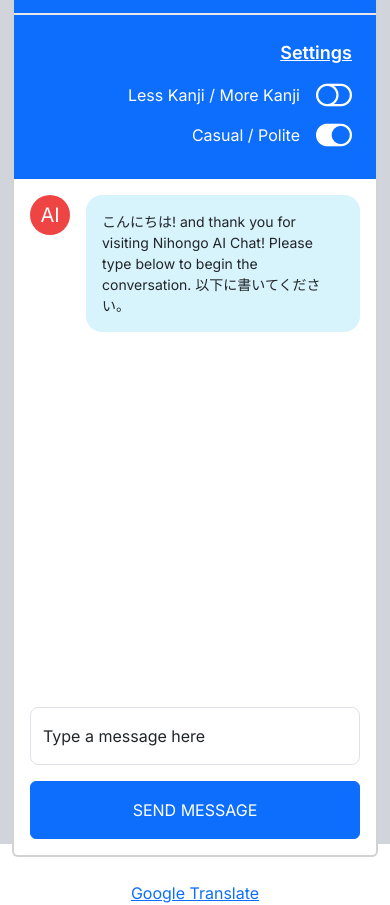
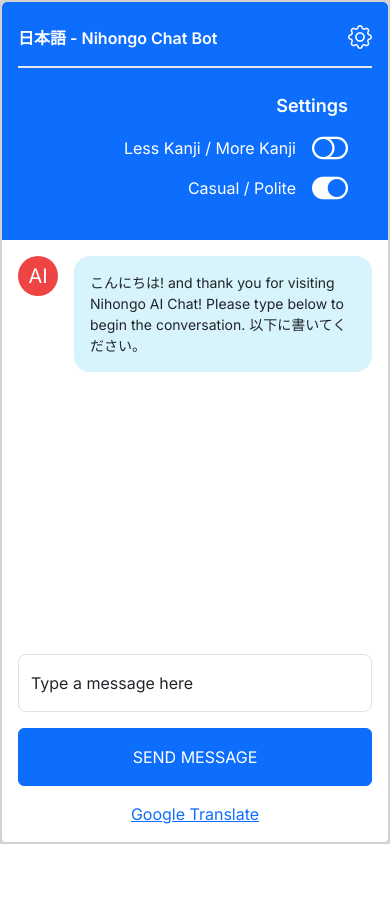
Before and after one commit to zackhanni/nihongo-chatbot, a Next.js app: page / in a window 390 px wide. Both pictures are taken after a click on the icon 348 px from the left and 60 px from the top of the page. After the commit the page ends 844 px from the top, so only its background shows below. Built offline with nearby package versions, Linux system fonts and the light colour scheme; no server answers.

Commit message:
made fullscreen for mobile. reorganized and grouped div sections

```diff
--- a/app/page.tsx
+++ b/app/page.tsx
@@ -89,6 +89,7 @@ export default function Home() {
       body: JSON.stringify(apiRequestBody),
     })
       .then((data) => {
+        console.log(systemMessage); // is systemMessage even being used? test with french or something.
         return data.json();
       })
       .then((data) => {
@@ -117,9 +118,10 @@ export default function Home() {
 
   return (
     <main className="flex items-center justify-center h-screen w-screen bg-gray-300">
-      <section className="container">
-        <div className="card rounded-2xl border-2 bg-white">
-          <div className="card-header d-flex justify-between bg-primary border-bottom-0 rounded-t-2xl items-center">
+      <section className="">
+        <div className="card rounded-2xl border-2 bg-white min-h-screen ">
+          <div className="card-header bg-primary border-bottom-0 rounded-t-2xl">
+            <div className="flex justify-between items-center">
               <p className="fw-semibold text-white mb-0 py-3">
                 日本語 - Nihongo Chat Bot
               </p>
@@ -131,11 +133,9 @@ export default function Home() {
             <div // Settings
               className={` ${
                 showSettings ? "block" : "hidden"
-            } flex flex-col bg-primary px-4 items-end py-4 border-t-2 `}
+              } flex flex-col px-4 items-end py-4 border-t-2 `}
             >
-            <p className="text-lg text-white mb-2 font-semibold underline">
-              Settings
-            </p>
+              <p className="text-lg text-white mb-2 font-semibold">Settings</p>
               <div className="flex text-white items-center just">
                 <p className="pr-4 mb-0">Less Kanji / More Kanji</p>
                 <i
@@ -155,10 +155,13 @@ export default function Home() {
                 ></i>
               </div>
             </div>
+          </div>
+
           <div // Card Body
-            className="card-body h-[80svh] overflow-y-auto flex flex-col justify-between"
+            className="card-body flex flex-col justify-between"
             ref={ref}
           >
+            <div className="overflow-y-auto h-full">
               {messages.map((message) => {
                 if (message.sender === "ChatGPT") {
                   return (
@@ -200,7 +203,9 @@ export default function Home() {
                   </div>
                 </div>
               )}
-            <form
+            </div>
+
+            <form // form - bottom section
               noValidate
               // ref={formRef}
               onSubmit={handleSubmit}
@@ -224,11 +229,8 @@ export default function Home() {
                 >
                   Send Message
                 </button>
-              </div>
-            </form>
-          </div>
-        </div>
-        <div className="w-full text-center pt-4">
+              </div>{" "}
+              <div className="w-full text-center">
                 <Link
                   href={
                     "https://translate.google.com/?hl=en&sl=ja&tl=en&op=translate"
@@ -239,6 +241,9 @@ export default function Home() {
                   Google Translate
                 </Link>
               </div>
+            </form>
+          </div>
+        </div>
       </section>
     </main>
   );
```
Lines whose indentation alone changed are shown as unchanged.
